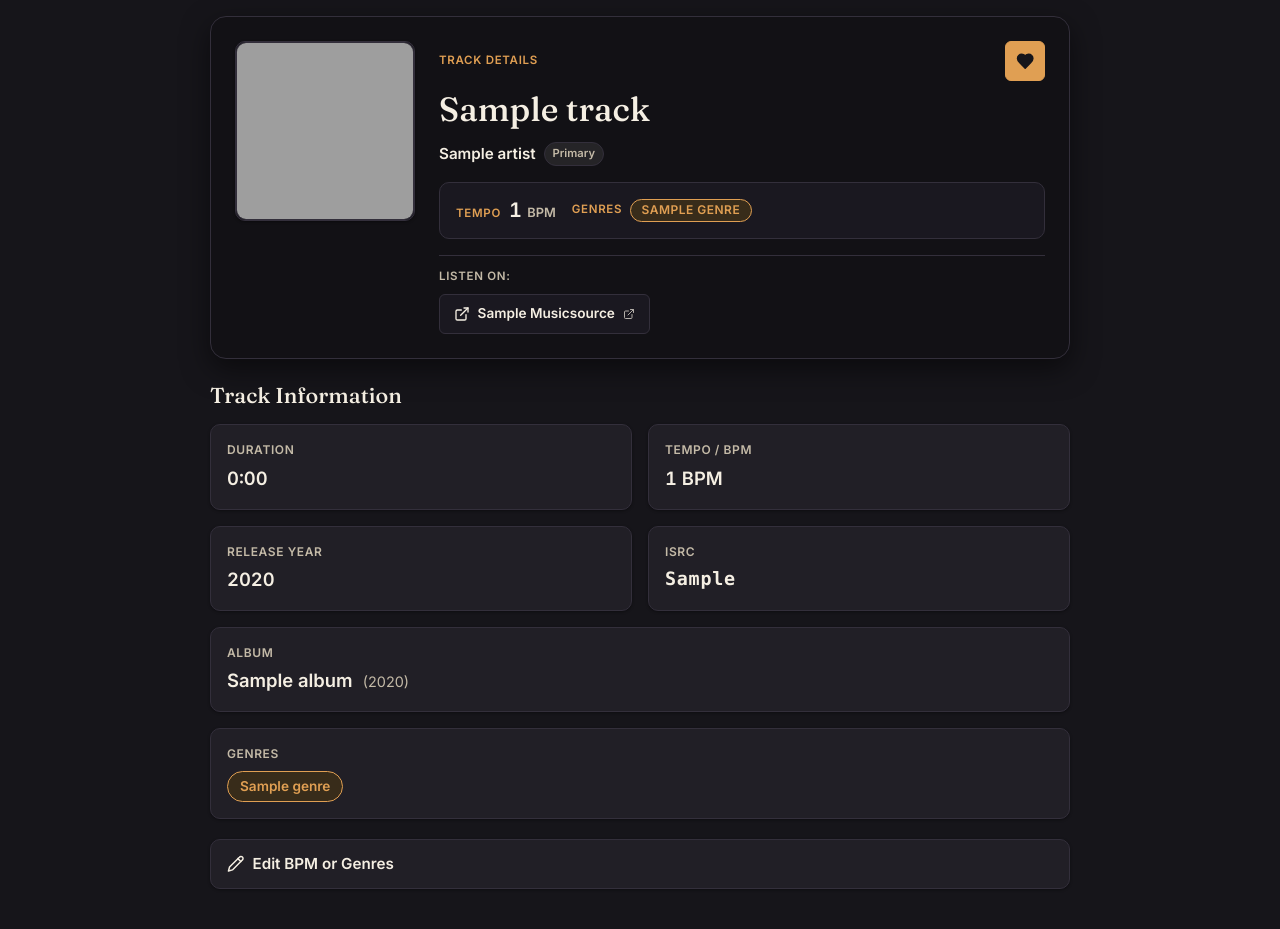
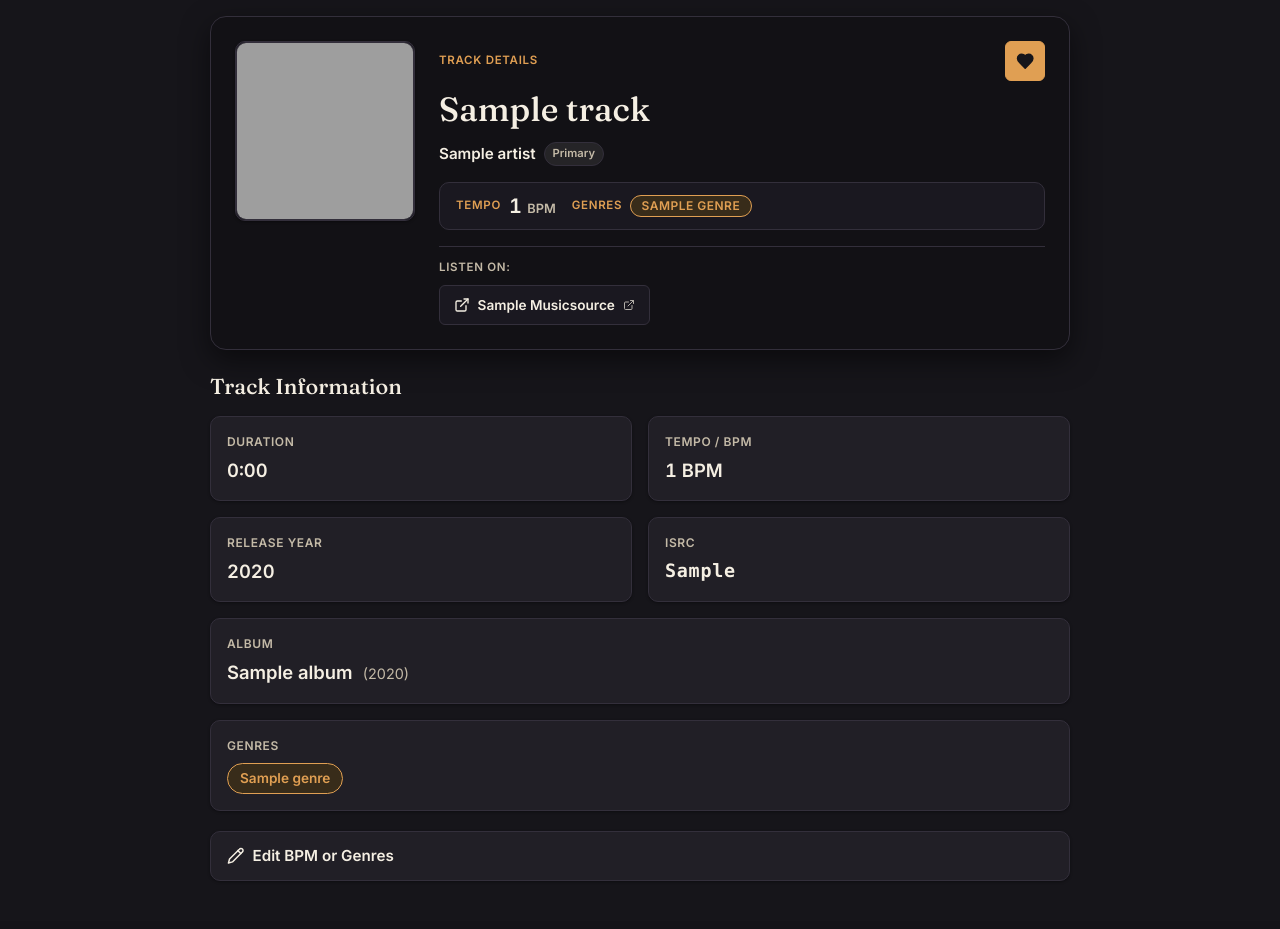
Before and after one commit to asterialumi/synthdex, a Django app: page /track/1/ in a window 1280 px wide. Shown: the part 107-1036 px from the top of the page. After the commit the page ends 988 px from the top, so only its background shows below. Run offline with Django 5.2, Linux system fonts and the light colour scheme; a user stored in the database is signed in; tables that the repository leaves empty hold one stand-in row (values such as "Sample post"); a database or web service that is not in the repository returns one stand-in record (values such as "Sample title"); data that the repository does not hold is empty; grey boxes are pictures that could not be loaded.

Commit message:
Polish round 3.0: align tempo and genre strip

```diff
--- a/static/css/catalogue/track_detail.css
+++ b/static/css/catalogue/track_detail.css
@@ -182,7 +182,7 @@
 
 .hero-stat-item {
   display: flex;
-  align-items: baseline;
+  align-items: center;
   gap: var(--space-2);
 }
 
@@ -192,29 +192,27 @@
   text-transform: uppercase;
   letter-spacing: 0.06em;
   color: var(--deep-accent);
+  line-height: 1;
 }
 
 .hero-stat-value {
   font-size: 1.25rem;
   font-weight: 700;
   color: var(--deep-ink);
+  line-height: 1;
 }
 
 .hero-stat-unit {
   font-size: 0.8rem;
   font-weight: 600;
   color: var(--deep-ink-muted);
+  line-height: 1;
 }
 
 .hero-stat-na {
   font-size: 1.1rem;
   color: var(--deep-ink-muted);
-}
-
-.hero-stat-item--genres {
-  display: flex;
-  align-items: center;
-  gap: var(--space-2);
+  line-height: 1;
 }
 
 .hero-genres-list {
```
